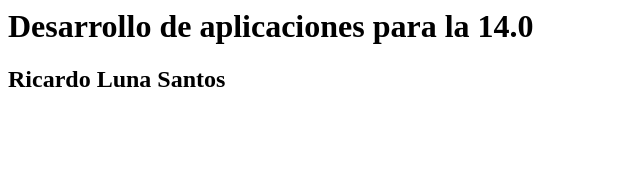
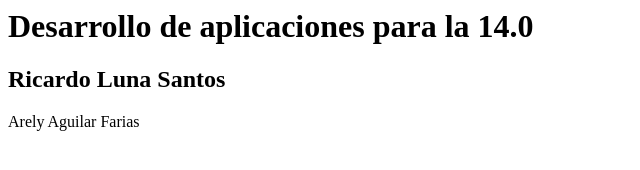
Before and after one commit to Arely2409/Sitio, a plain HTML site: page index.html in a window 1280 px wide. Shown: the whole page, without its empty margins (0-640 px from the left). Drawn offline with Linux system fonts and the light colour scheme.

```diff
--- a/index.html
+++ b/index.html
@@ -1,9 +1,11 @@
+
 <html>
 <head>
 <title>Los increibles del 5A ADSM</title>
 <body>
 <h1>Desarrollo de aplicaciones para la 14.0</h1>
 <h2>Ricardo Luna Santos</h2>
+<p>Arely Aguilar Farias</p>
 </body>
 </head>
 </html>
```
